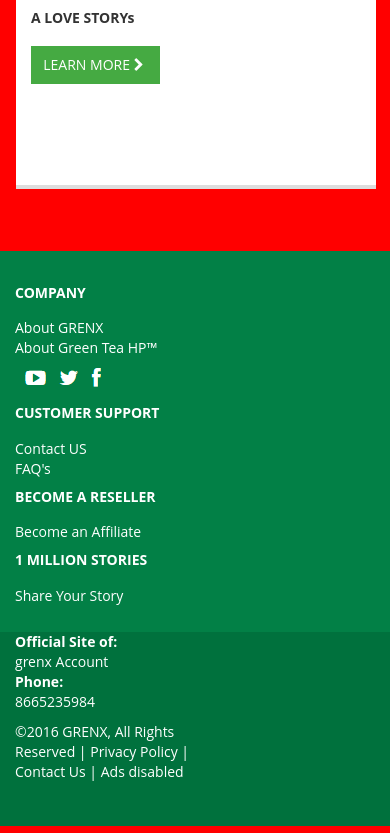
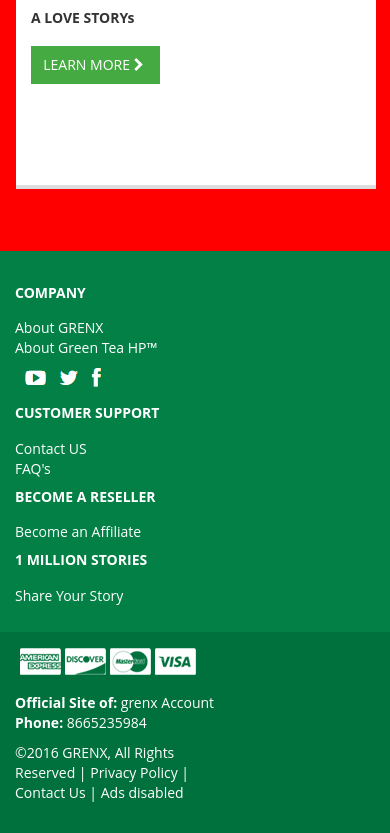
Before and after one commit to bolenton/greenteabs, a plain HTML site: page index.html in a window 390 px wide. Shown: the part 1646-2479 px from the top of the page. Drawn offline with nearby package versions, Linux system fonts and the light colour scheme.

Commit message:
media quries updates

```diff
--- a/css/styles.css
+++ b/css/styles.css
@@ -366,6 +366,7 @@
     body{
         background-color: red;
     }
+
     .bg .btn{
         display: none;
     }
@@ -383,7 +384,9 @@
     }
 
     #second-footer a img {
-    display: none;
+        padding: 10px 0;
+        position: inherit;
+        margin: 0; ;
     }
 
     .customer-menu{
@@ -413,12 +416,14 @@
 
     .bot-para1 {
         position: inherit;
+        width: 200px;
         margin: 0;
         padding-bottom: 10px;
     }
 
     .bot-para2 {
         position: inherit;
+        width: 200px;
         margin: 0;
     }
 
@@ -430,7 +435,11 @@
     height: 381px;
     margin-top: 20px;
     padding-top: 25px;
-}
+    }
+
+    #second-footer{
+    height: 201px;
+    }
 }
 
 
```
